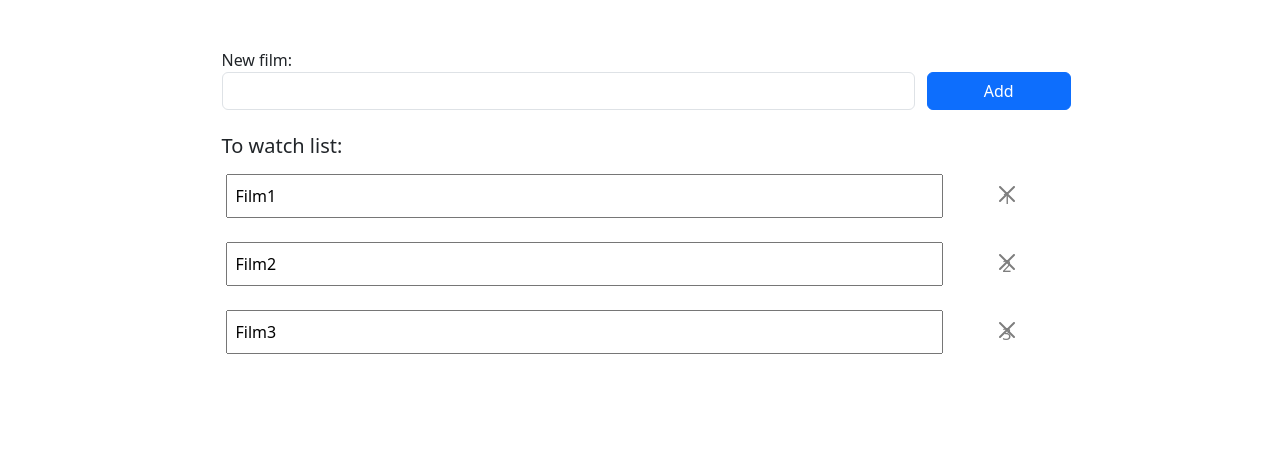
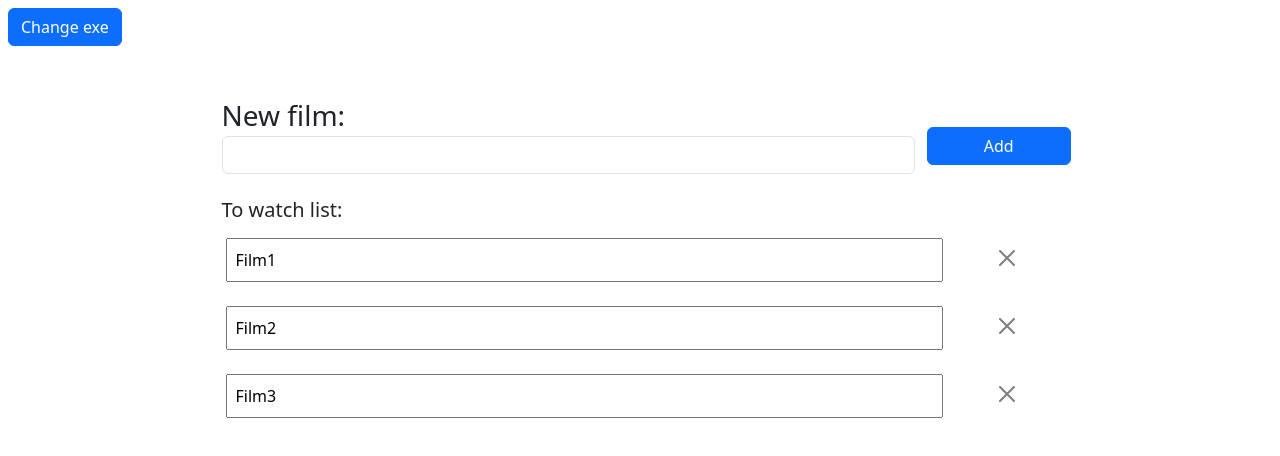
Before and after one commit to Aleksandra-Melnikova/HomeWork-59, a React (Vite) app: page / in a window 1280 px wide. Shown: the top 456 px of the page. Built offline with nearby package versions, Linux system fonts and the light colour scheme.

Commit message:
Level 2 done, namely, the created container Jokes and implemented logic for getting jokes. Also, switching between tasks has been created in App.tsx

```diff
--- a/src/App.tsx
+++ b/src/App.tsx
@@ -1,12 +1,19 @@
 
 import './App.css'
 import Movies from './containers/Movies/Movies.tsx';
+import Jokes from './containers/Jokes/Jokes.tsx';
+import { useState } from 'react';
 
-const App = () => (
-  <>
-    <Movies/>
+const App = () => {
+  const [page, setPage] = useState<boolean>(true);
+  return(
+    <>
+      <button className='btn btn-primary ms-2 mt-2' onClick={() => setPage(!page)}>Change exe</button>
+      {page ? <Movies/>:<Jokes/> }
 
-  </>
-);
+    </>
+  )
+
+};
 
 export default App
--- a/src/components/AddFilmForm/AddFilmForm.tsx
+++ b/src/components/AddFilmForm/AddFilmForm.tsx
@@ -47,7 +47,7 @@ const AddFilmForm:React.FC<Props> = ({addNewFilm}) => {
       <form onSubmit={onSubmit}>
         <div className='row align-items-center justify-content-between'>
         <div className="form-group mb-2 col-10">
-          <label htmlFor="name">New film:</label>
+          <label htmlFor="name" className='fs-3'>New film:</label>
           <input
             type="text"
             onChange={changeMovie}
--- a/src/components/FilmInput/FilmInput.tsx
+++ b/src/components/FilmInput/FilmInput.tsx
@@ -1,26 +1,17 @@
 import * as React from 'react';
-import { useEffect } from 'react';
 interface FilmInputProps {
   name: string;
   onDelete: React.MouseEventHandler;
-  id: string;
   onChange: React.ChangeEventHandler<HTMLInputElement>;
 }
 
 
 
-const FilmInput:React.FC<FilmInputProps> = React.memo(({name, onDelete, id, onChange}) => {
-  useEffect(() => {
-    console.log('UseEffectPostCard - mount');
-  }, []);
-
-
-
-
+const FilmInput:React.FC<FilmInputProps> = React.memo(({name, onDelete, onChange}) => {
   return (
     <div className="text-center row justify-content-between mb-3 ">
-     <input onChange={onChange} className='col-10 ms-3 mb-2 p-2' value={name} name={name} />
-      <button type='button' onClick={(e)=>onDelete(e)} className="btn btn-close col-2 me-auto ms-auto mt-2">{id}</button>
+     <input onChange={onChange} className='col-10 ms-3 mb-2 p-2' value={name}/>
+      <button type='button' onClick={(e)=>onDelete(e)} className="btn btn-close col-2 me-auto ms-auto mt-2"></button>
     </div>
   );
 },(prevProps, nextProps) =>{
--- a/src/containers/Jokes/Jokes.tsx
+++ b/src/containers/Jokes/Jokes.tsx
@@ -1,10 +1,36 @@
+import { useEffect, useState } from 'react';
 
+// interface JokesState {
+//   textJoke: string;
+// }
 
 const Jokes = () => {
+  const [joke, setJoke] = useState<string[]>(['']);
+  const [click, setClick] = useState<boolean>(true);
+  const url ='https://api.chucknorris.io/jokes/random';
+
+  useEffect(()=>{
+    const fetchData = async ()=>{
+      const response = await fetch(url);
+      if(response.ok){
+        const joke = await response.json();
+        setJoke(joke.value);
+      }
+
+    };
+    void fetchData();
+
+  },[click]);
+  const AddNewJoke = () =>{
+  setClick(!click);
+  }
   return (
-    <div>
-
-    </div>
+    <>
+      <button type='button' className='btn btn-primary ms-auto me-auto mt-5' onClick={AddNewJoke}>Get new joke</button>
+      <div className='text-center m-auto w-50 h-auto p-4 bg-info rounded-3'>
+        <p className='fs-5'>{joke}</p>
+      </div>
+    </>
   );
 };
 
--- a/src/containers/Movies/Movies.tsx
+++ b/src/containers/Movies/Movies.tsx
@@ -27,11 +27,6 @@ const Movies = () => {
     setMovies((prevState) => [...prevState, newFilm]);
   };
   const deleteMovie = (id: string) => {
-    // const index = movies.findIndex(movie => movie.id === id);
-    // console.log(index);
-    //
-    // const copyMovies = movies.splice(index, 1);
-    // console.log(copyMovies);
     const copyMovies = movies.filter((person) => person.id !== id);
  console.log(copyMovies);
     setMovies(copyMovies);
@@ -51,9 +46,13 @@ const Movies = () => {
       <AddFilmForm addNewFilm={addNewFilm}/>
         <h5 className='mt-3 mb-3 '>To watch list:</h5>
 
-      {movies.map((movie) => (
-        <FilmInput key={movie.id} name={movie.name} id={movie.id} onChange={(e) => changeMovie(e, movie.id)} onDelete={() => deleteMovie(movie.id)} />
-      ))}
+        {movies.length === 0?<div className='text-center mt-5'>To watch list is empty, add new movie!</div>:
+          <>{movies.map((movie) => (
+            <FilmInput key={movie.id} name={movie.name} onChange={(e) => changeMovie(e, movie.id)} onDelete={() => deleteMovie(movie.id)} />
+          ))}</>
+
+      }
+
 
       </div>
     </div>
```
